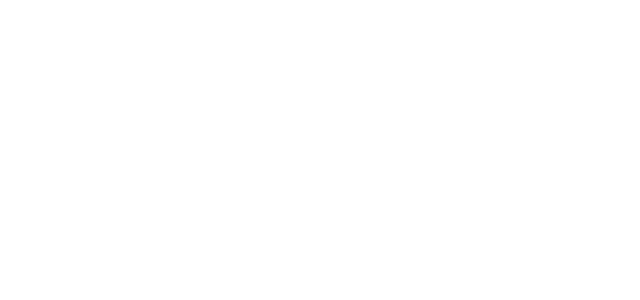
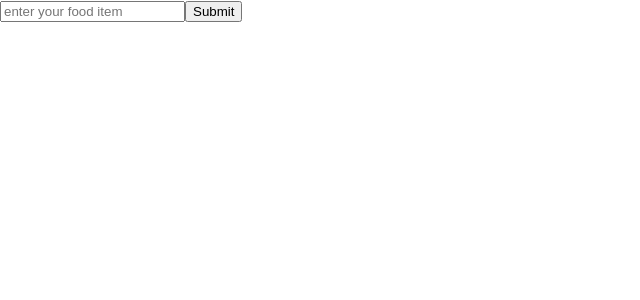
Before and after one commit to prachisinghsherawat/React-Practice, a React (Create React App) app: page /grocery in a window 1280 px wide. Before the commit this address had no page. Shown: the top 300 px of the page, without its empty margins (0-640 px from the left). Built offline with nearby package versions, Linux system fonts and the light colour scheme.

Commit message:
All Routes

```diff
--- a/src/Components/AllRoutes/AllRoutes.jsx
+++ b/src/Components/AllRoutes/AllRoutes.jsx
@@ -4,6 +4,7 @@ import { Route , Routes } from "react-router"
 import { Movies } from "../MovieApp/Movie"
 import { Task } from "../Revision/Task1"
 import { HomePage } from "../Revision/Task2/HomePage"
+import { Grocery } from "../GroceryList/Grocery"
 
 export const AllRoutes = () => {
 
@@ -15,6 +16,7 @@ export const AllRoutes = () => {
             <Route path="/details/:id" element={<HomeDetails />} />
             <Route path="/task1" element={<Task/>} />
             <Route path="/task2" element={<HomePage/>} />
+            <Route path="/grocery" element={<Grocery/>} />
         </Routes>
     )
 }
--- /dev/null
+++ b/src/Components/GroceryList/Grocery.jsx
@@ -0,0 +1,24 @@
+import { useState } from "react"
+
+
+export const Grocery = () => {
+
+    const [item , setItem] = useState({
+        food : "" ,
+        status : false
+    })
+
+
+    const HandleSubmit = () => {
+
+    }
+
+    return(
+        <>
+
+            <input type="text" id="food" placeholder="enter your food item" onChange={(e)=> setItem(e.target.value)}/>
+            <button>Submit</button>
+
+        </>
+    )
+}
```
